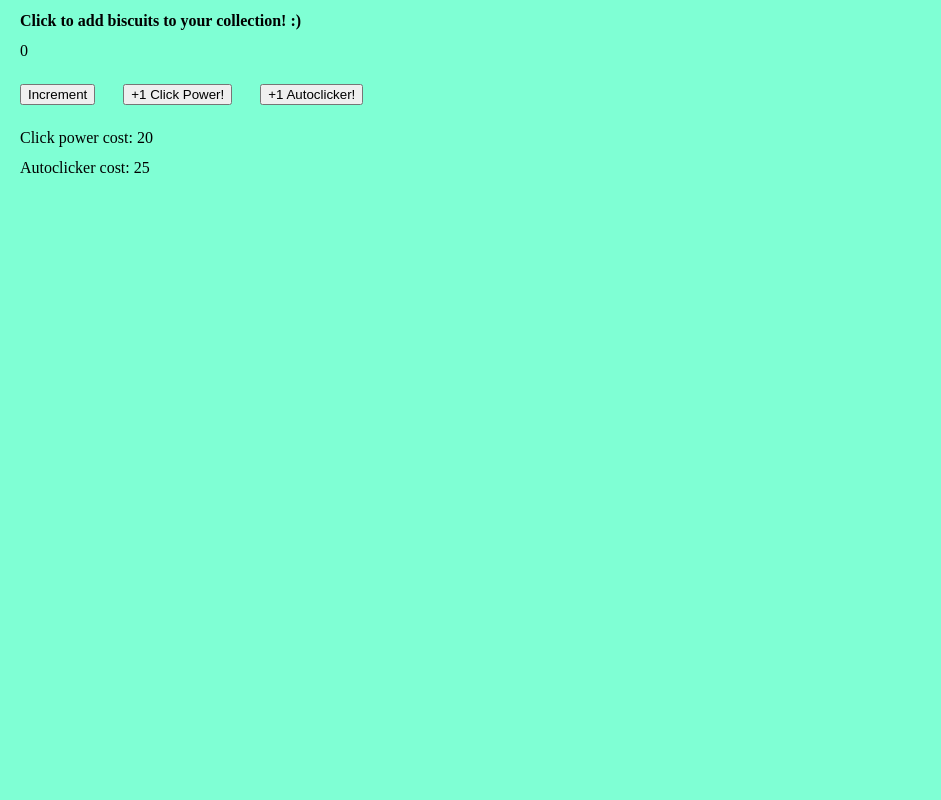
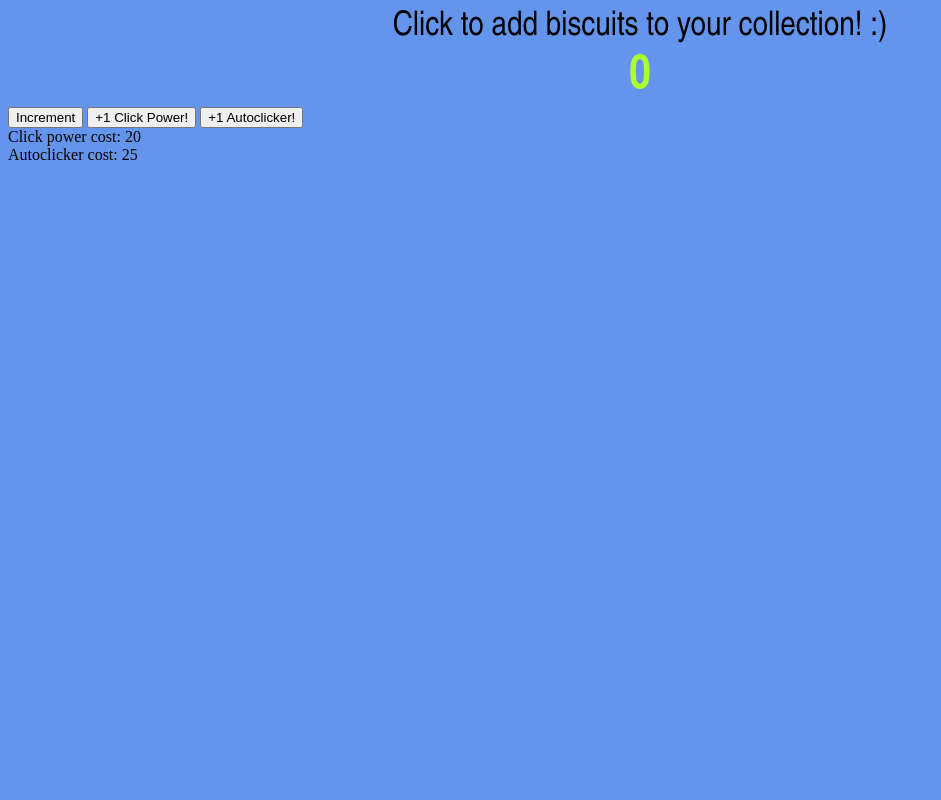
Before and after one commit to captain-nemo-10994/biscuit-clicker, a Flask app: page / in a window 1280 px wide. Shown: the whole page, without its empty margins (0-941 px from the left). Run offline with Flask 3, Linux system fonts and the light colour scheme.

Commit message:
Added an external style sheet

```diff
--- a/templates/index.html
+++ b/templates/index.html
@@ -2,22 +2,13 @@
 
 <head>
     <title>Biscuit Clicker</title>
-
-    <!-- Basic CSS -->
-    <style>
-        div {
-            margin: 12px;
-        }
-        button {
-            margin: 12px;
-        }
-    </style>
+    <link rel="stylesheet" href="styles.css">
 </head>
 
 <!-- The main HTML elements -->
 
-<body onload="initializeNumber()" style="background-color:Aquamarine">
-    <div id="intro"><b>Click to add biscuits to your collection! :)</b></div>
+<body onload="initializeNumber()">
+    <div id="intro">Click to add biscuits to your collection! :)</div>
     <div id="status">
         <span id="biscuits"></span>
     </div>
@@ -34,7 +25,7 @@
         var biscuitsStart = "0";
         var clickCostStart = "20";
         var autoCostStart = "25";
-        setInterval(autoClick, 1000);
+        setInterval(autoClick, 100);
         document.getElementById("biscuits").innerHTML = biscuitsStart;
         document.getElementById("clickCostVal").innerHTML = clickCostStart;
         document.getElementById("autoCostVal").innerHTML = autoCostStart;
--- /dev/null
+++ b/templates/styles.css
@@ -0,0 +1,21 @@
+body {
+	background-color: CornflowerBlue;
+}
+
+#intro {
+	text-align: center;
+	font-family: "Arial Narrow", sans-serif;
+	font-size: 34px;
+}
+
+#status {
+	text-align: center;
+}
+
+#biscuits {
+	width: 50%;
+	font-family: "Arial Narrow", sans-serif;
+	font-size: 48px;
+	font-weight: bold;
+	color: GreenYellow;
+}
```
